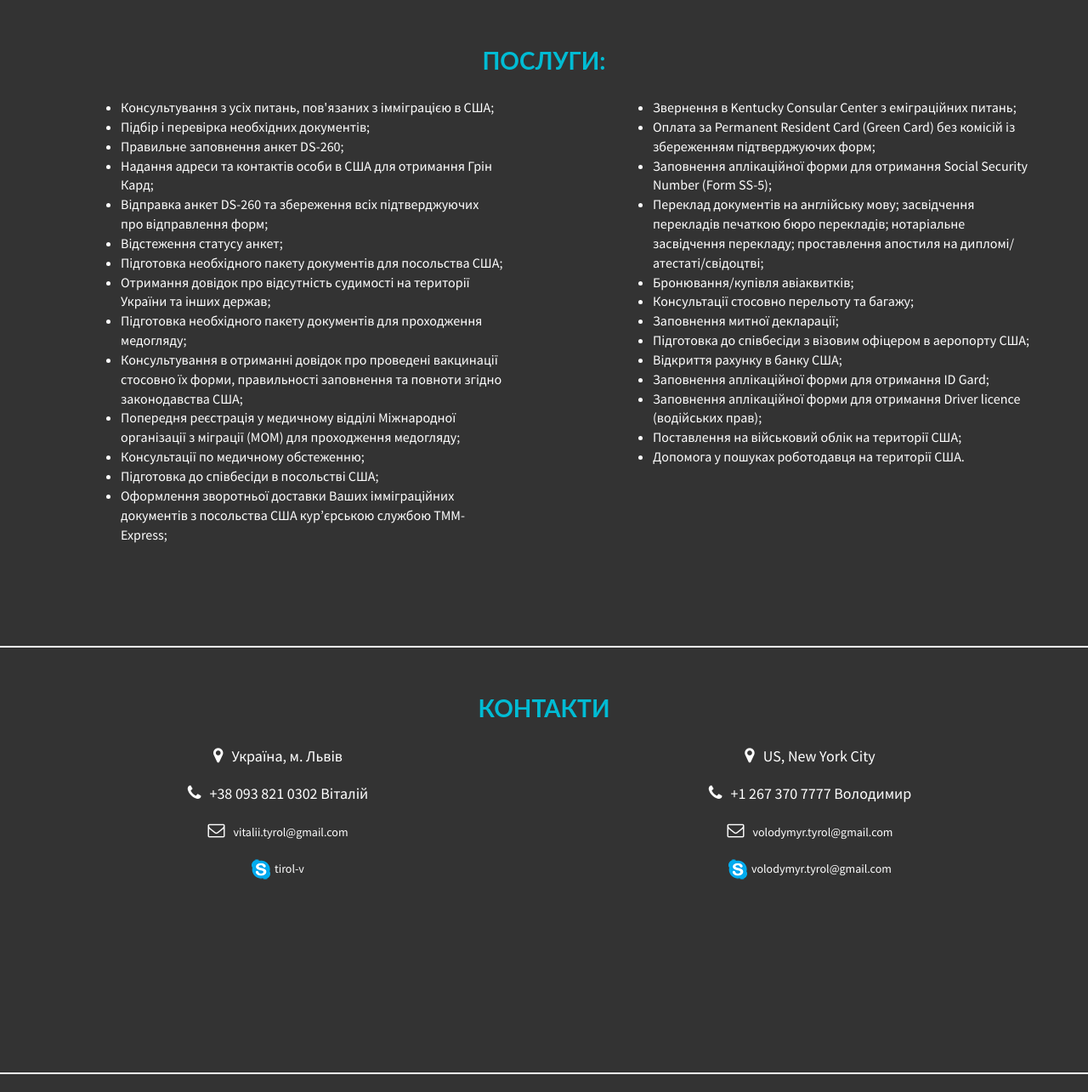
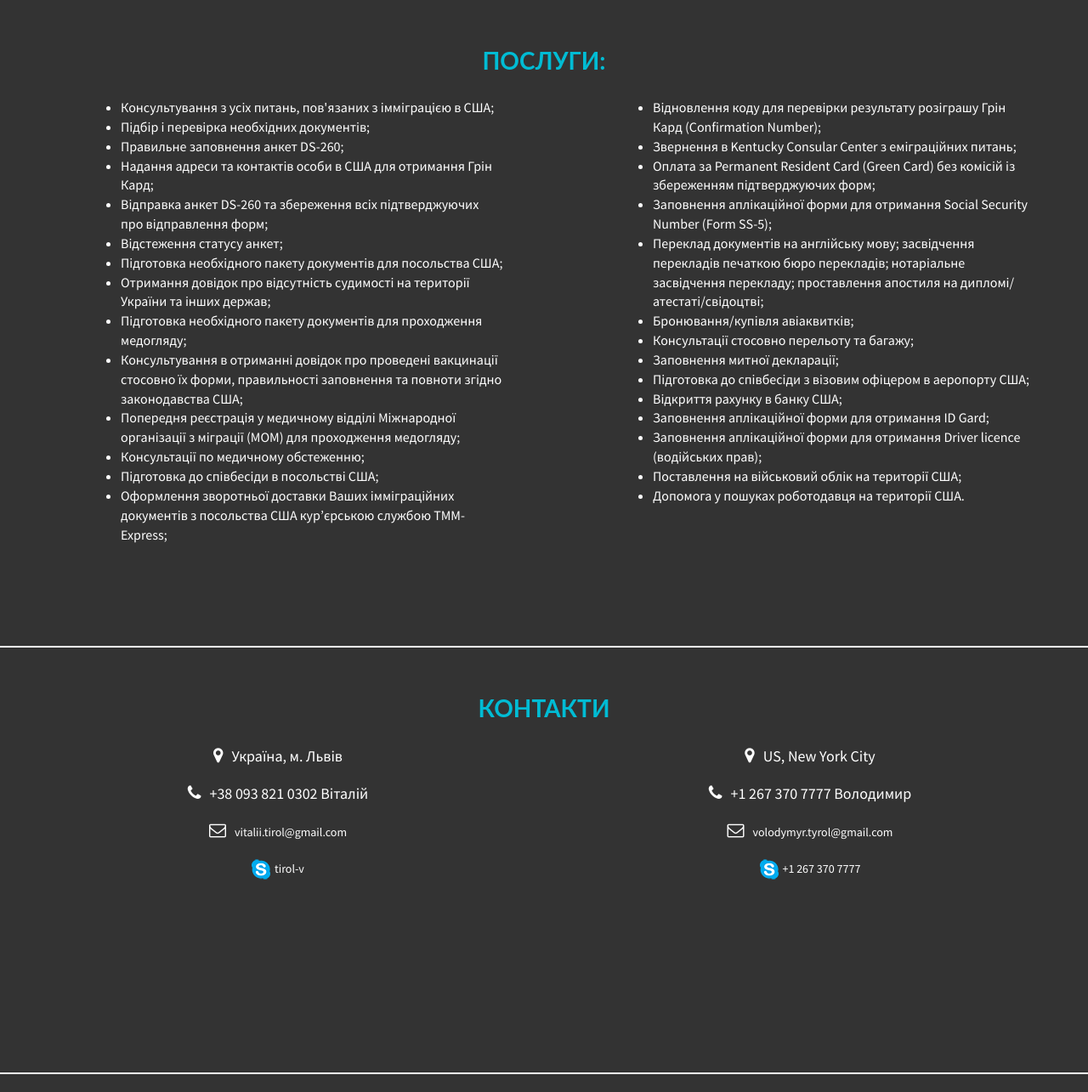
Before and after one commit to vitaliityrol/winners-green-card, a website: page index.html in a window 1280 px wide. Shown: the part 755-2040 px from the top of the page at 85% size. Drawn offline with Linux system fonts and the light colour scheme.

Commit message:
Change list of services.

```diff
--- a/index.html
+++ b/index.html
@@ -237,6 +237,8 @@
 <div class="col-md-6 w3-about-right">
 <ul style="list-style-type:disc">
 
+<li> Відновлення коду для перевірки результату розіграшу Грін Кард (Confirmation Number); </li>
+
 <li> Звернення в Kentucky Consular Center з еміграційних питань;</li>
 
 <li> Оплата за Permanent Resident Card (Green Card) без комісій із збереженням підтверджуючих форм;</li>
@@ -281,7 +283,7 @@
 				<ul class="agileinfo_contact_grid_listV">
 					<li><i class="fa fa-map-marker contact_icons" aria-hidden="true"></i>Україна, м. Львів</li>
 					<li><i class="fa fa-phone contact_icons" aria-hidden="true"></i>+38 093 821 0302 Віталій</li>
-					<li><i class="fa fa-envelope-o contact_icons" aria-hidden="true"></i><a href="mailto:vitalii.tyrol@gmail.com" target="_blank">vitalii.tyrol@gmail.com </a></li>
+					<li><i class="fa fa-envelope-o contact_icons" aria-hidden="true"></i><a href="mailto:vitalii.tirol@gmail.com" target="_blank">vitalii.tirol@gmail.com </a></li>
 					<li><img src="images/skype.png" alt="Skype"><a href="skype:Tirol-v"> tirol-v</a></li>
 				</ul>
 			</div>
@@ -290,7 +292,7 @@
 					<li><i class="fa fa-map-marker contact_icons" aria-hidden="true"></i>US, New York City</li>
 					<li><i class="fa fa-phone contact_icons" aria-hidden="true"></i>+1 267 370 7777 Володимир</li>
 					<li><i class="fa fa-envelope-o contact_icons" aria-hidden="true"></i><a href="mailto:volodymyr.tyrol@gmail.com" target="_blank">volodymyr.tyrol@gmail.com</a></li>
-					<li><img src="images/skype.png" alt="Skype"><a href="skype:volodymyr.tyrol@gmail.com"> volodymyr.tyrol@gmail.com </a></li>
+					<li><img src="images/skype.png" alt="Skype"><a href="skype:volodymyr.tyrol@gmail.com"> +1 267 370 7777 </a></li>
 				</ul>
 			</div>
 			<div class="clearfix"> </div>
```
Also changed, not shown: images/gallery133.JPG (renamed from images/gallery13.JPG).
